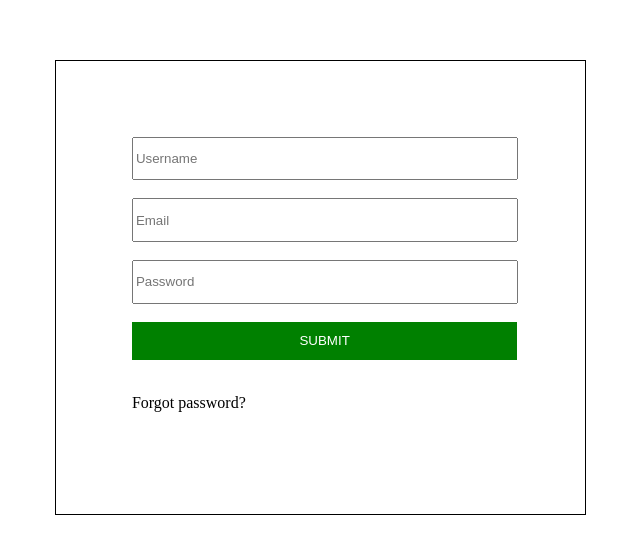
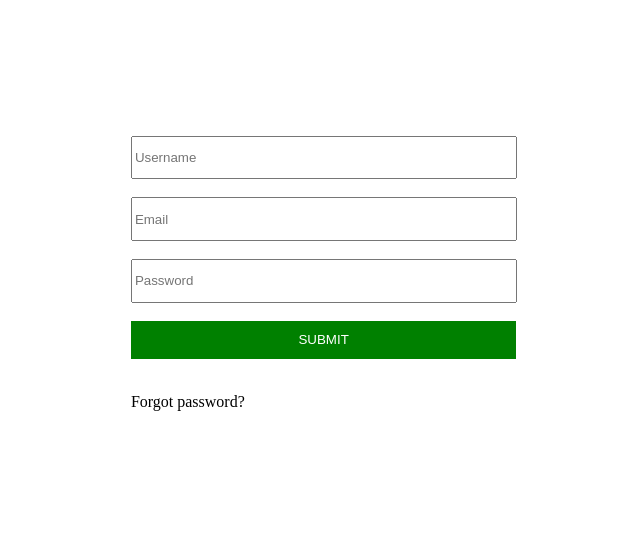
Before and after one commit to mercylinemakuto/Background-Image, a plain HTML site: page index.html in a window 1280 px wide. Shown: the part 129-682 px from the top of the page, without its empty margins (633-1273 px from the left). Drawn offline with Linux system fonts and the light colour scheme.

Commit message:
add changes

```diff
--- a/style.css
+++ b/style.css
@@ -6,7 +6,11 @@
     width: 12cm;
     height: 10cm;
     padding: 1cm;
-
+    background-color: rgba(255, 255, 255, 0.4);
+     border: none;
+     width: 12cm;
+     height: 12cm;
+    border-radius: 10px;
 }
 body{
     background-image: url(IMAGES/view.jpg);
```
Also changed, not shown: index.html (+0 -1 lines).
